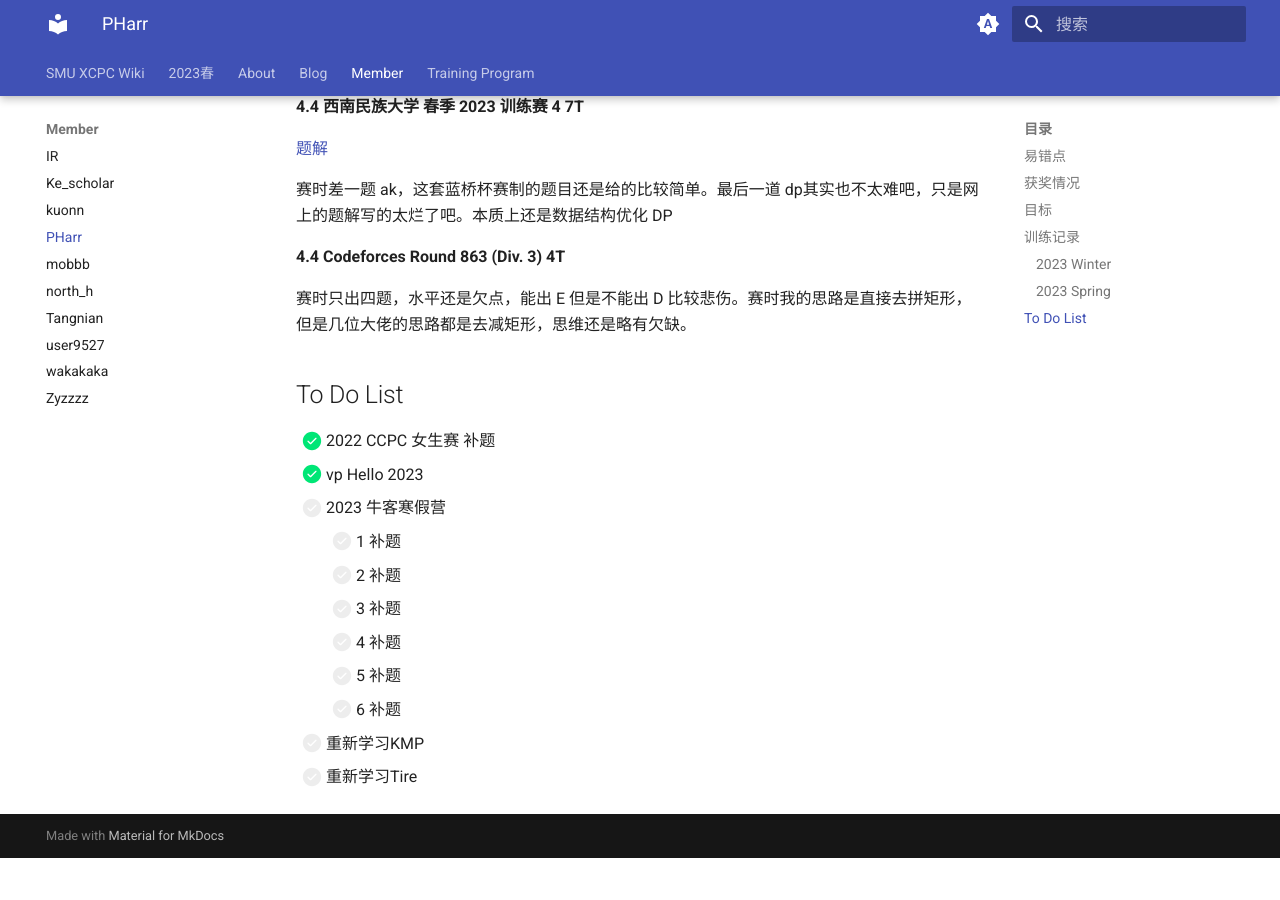
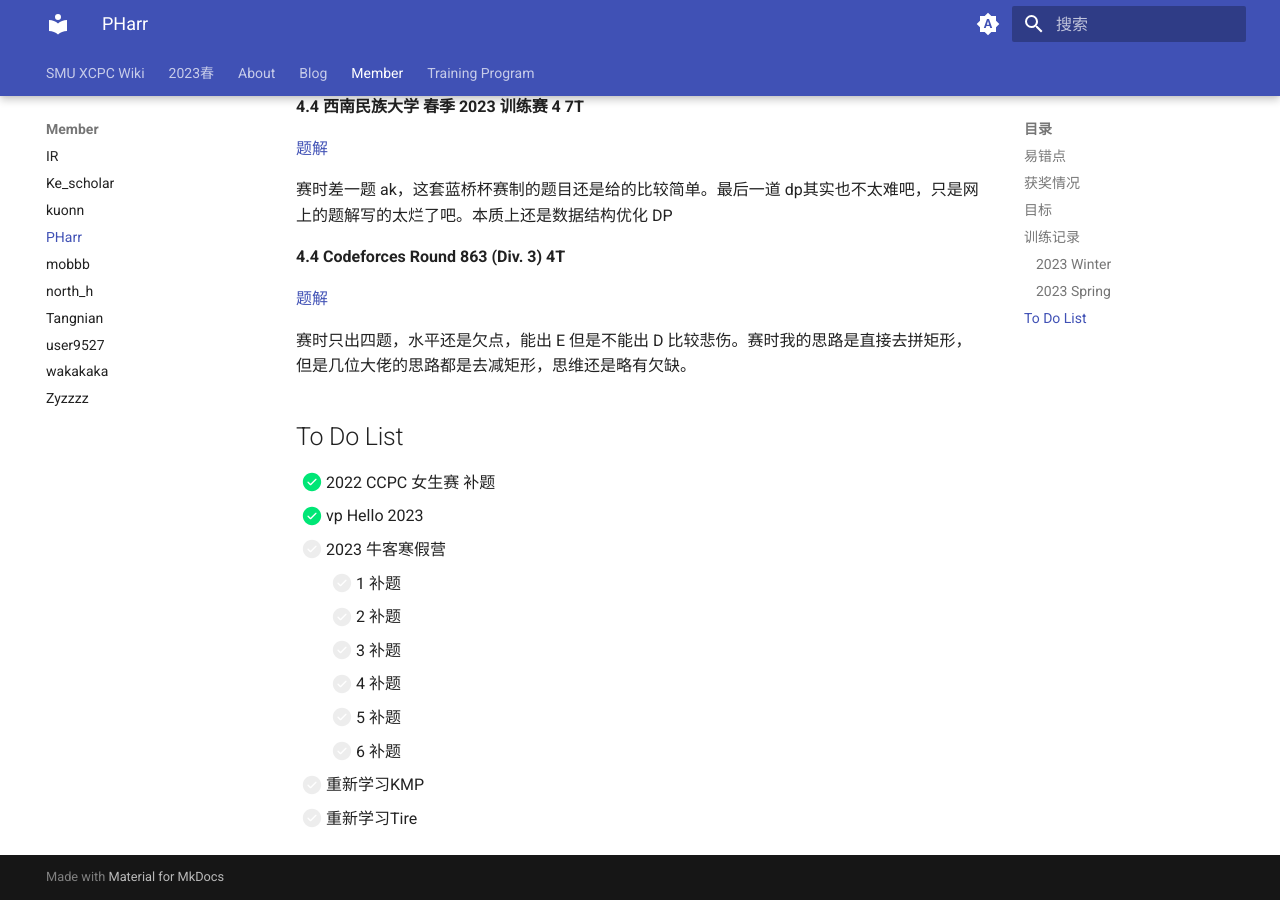
Before and after one commit to SMU-XCPC/wiki, an MkDocs documentation site: the page built from docs/Member/PHarr.md, in a window 1280 px wide and 900 px high, scrolled down 4962 px. Built offline with MkDocs 1.6.1 and Material for MkDocs 9.7.7, drawn with Linux system fonts in a browser that asks for light colours; before the commit the page ends 5820 px from its top, so only the background shows below that.

Commit message:
Update PHarr.md

```diff
--- a/docs/Member/PHarr.md
+++ b/docs/Member/PHarr.md
@@ -199,7 +199,7 @@ email：xin.mai@forxmail.com
 
 **4.4 Codeforces Round 863 (Div. 3) 4T**
 
-
+[题解](https://www.cnblogs.com/PHarr/p/17289813.html)
 
 赛时只出四题，水平还是欠点，能出 E 但是不能出 D 比较悲伤。赛时我的思路是直接去拼矩形，但是几位大佬的思路都是去减矩形，思维还是略有欠缺。
 
```
